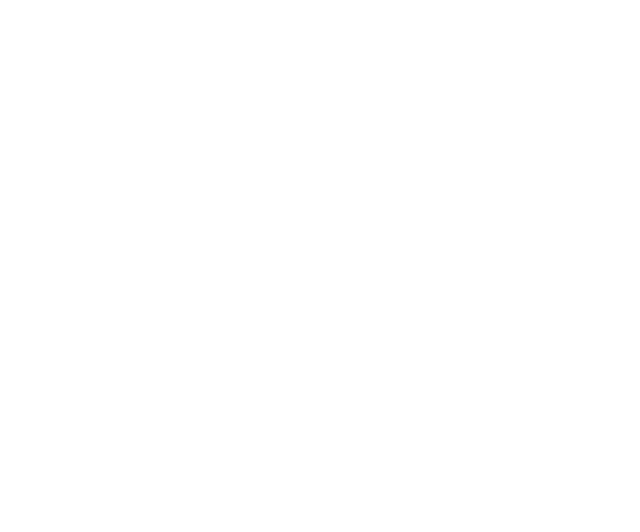
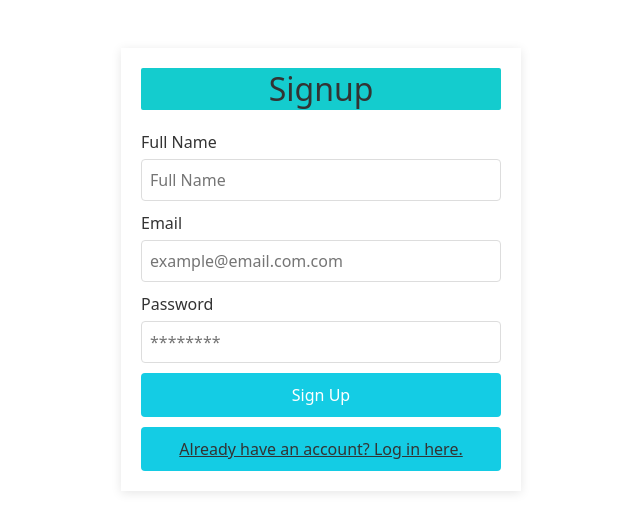
Before and after one commit to Princebounce/stage-three_task, a React (Create React App) app: page /signup in a window 1280 px wide. Before the commit this address had no page. Shown: the top 532 px of the page, without its empty margins (319-959 px from the left). Built offline with nearby package versions, Linux system fonts and the light colour scheme.

Commit message:
updated Signup

```diff
--- a/src/App.js
+++ b/src/App.js
@@ -10,7 +10,7 @@
       <Router>
         <Routes>
           <Route index path="/" element={<Login />} />
-          <Route path="/newaccount" element={<Signup />} />
+          <Route path="/signup" element={<Signup />} />
           <Route path="/index" element={<Gallery />} />
         </Routes>
       </Router>
--- a/src/components/user/Login.css
+++ b/src/components/user/Login.css
@@ -1,3 +1,6 @@
+
+
+
 .auth-form-container {
   max-width: 400px;
   margin: 0 auto;
--- /dev/null
+++ b/src/components/user/Signup.css
@@ -0,0 +1,55 @@
+
+.auth-form-container {
+    max-width: 400px;
+    margin: 0 auto;
+    position: relative;
+    top: 3rem;
+    padding: 20px;
+    background-color: #fff;
+    box-shadow: 0px 2px 10px rgba(0, 0, 0, 0.1);
+  }
+
+  .auth-form-container h2 {
+    color: #333;
+    text-align: center;
+    border-radius: 2px ;
+    border: 2px solid #14ccce ;
+    background: #14ccce;
+  }
+
+  .auth-form-container form {
+    margin-top: 20px;
+  }
+
+  .auth-form-container label {
+    display: block;
+    margin-bottom: 5px;
+    color: #333;
+  }
+
+  .auth-form-container input {
+    width: 100%;
+    padding: 8px;
+    margin-bottom: 10px;
+    border: 1px solid #ddd;
+    border-radius: 4px;
+  }
+
+  .auth-form-container button {
+    width: 100%;
+    padding: 10px;
+    background-color: #14cce4;
+    color: #fff;
+    border: none;
+    border-radius: 4px;
+    cursor: pointer;
+  }
+
+  .auth-form-container .link-btn {
+    display: block;
+    text-align: center;
+    margin-top: 10px;
+    color: #333;
+    text-decoration: underline;
+    cursor: pointer;
+  }
--- /dev/null
+++ b/src/components/user/Signup.js
@@ -0,0 +1,104 @@
+import React, { useState } from "react";
+import { auth } from "../../firebase";
+import { createUserWithEmailAndPassword } from "firebase/auth";
+import { ToastContainer, toast } from "react-toastify";
+import "react-toastify/dist/ReactToastify.css";
+import { NavLink } from "react-router-dom";
+import { useNavigate } from "react-router-dom";
+import "./Signup.css"; // You may want to create a separate CSS file for styling.
+
+const Signup = (props) => {
+  const [name, setName] = useState("");
+  const [email, setEmail] = useState("");
+  const [password, setPassword] = useState("");
+  const [authenticate, setAuthenticate] = useState(false);
+
+  // Router
+  const navigate = useNavigate();
+
+  const handleSubmit = (e) => {
+    e.preventDefault();
+
+    createUserWithEmailAndPassword(auth, email, password)
+      .then((userCredential) => {
+        console.log(userCredential);
+
+        showSuccessToast();
+
+        setTimeout(() => {
+          navigate("/");
+        }, 3000);
+      })
+      .catch((error) => {
+        console.log(error);
+
+        showErrorToast();
+      });
+
+    setAuthenticate(true);
+  };
+
+  // Toast Success Func
+  const showSuccessToast = () => {
+    toast.success("Registration Success, please login.", {
+      autoClose: 2000,
+    });
+  };
+
+  // Toast Error Func
+  const showErrorToast = () => {
+    toast.error("Invalid email or password", {
+      autoClose: 2000,
+    });
+  };
+
+  return (
+    <div className="auth-form-container">
+      <h2>Signup</h2>
+      <form className="signup-form" onSubmit={handleSubmit}>
+        <label htmlFor="name">Full Name</label>
+        <input
+          value={name}
+          onChange={(e) => setName(e.target.value)}
+          type="text"
+          placeholder="Full Name"
+          id="name"
+          name="name"
+          required
+        />
+        <label htmlFor="email">Email</label>
+        <input
+          value={email}
+          onChange={(e) => setEmail(e.target.value)}
+          type="email"
+          placeholder="example@email.com.com"
+          id="email"
+          name="email"
+          required
+        />
+        <label htmlFor="password">Password</label>
+        <input
+          value={password}
+          onChange={(e) => setPassword(e.target.value)}
+          type="password"
+          placeholder="********"
+          id="password"
+          name="password"
+          required
+        />
+        <button type="submit">Sign Up</button>
+      </form>
+      <NavLink className="navbar-brand fw-bold fw-4" to="/">
+        <button
+          className="link-btn"
+          onClick={() => props.onFormSwitch("login")}
+        >
+          Already have an account? Log in here.
+        </button>
+      </NavLink>
+      <ToastContainer />
+    </div>
+  );
+};
+
+export default Signup;
```
Also changed, not shown: 1 other file (tests, documents, lock files or other folders).
